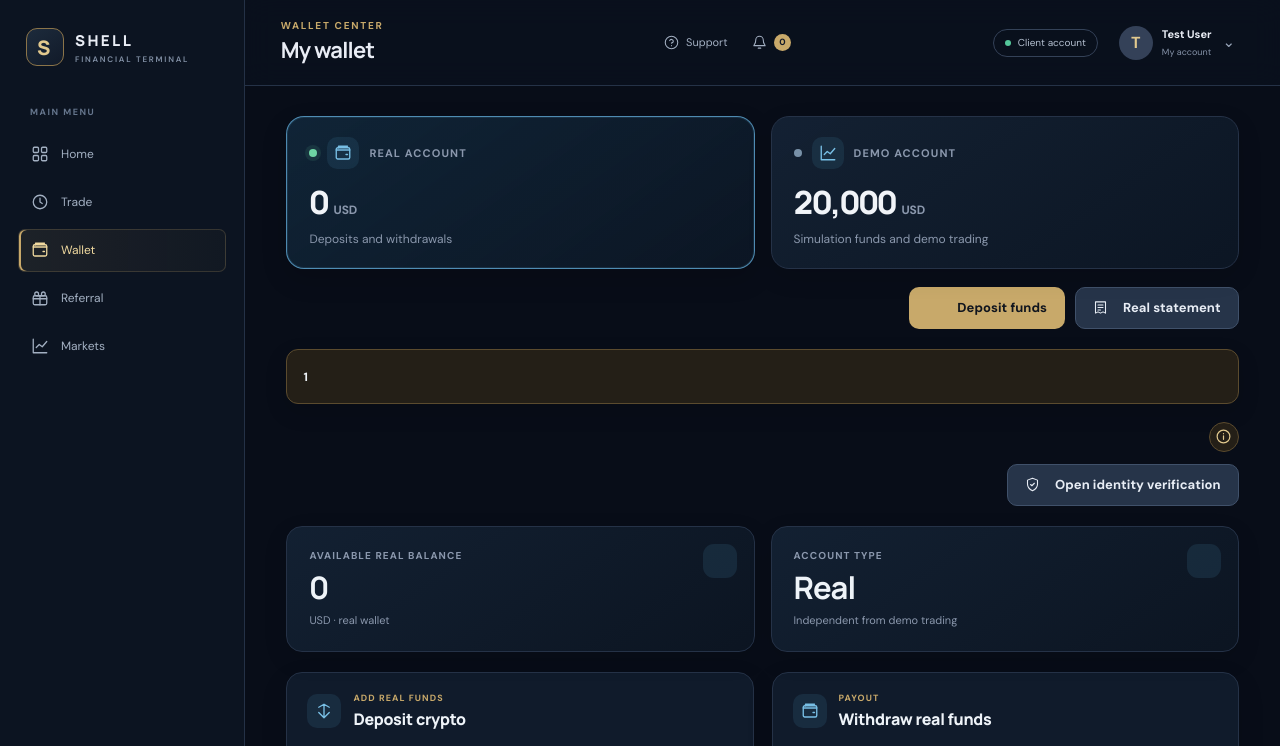
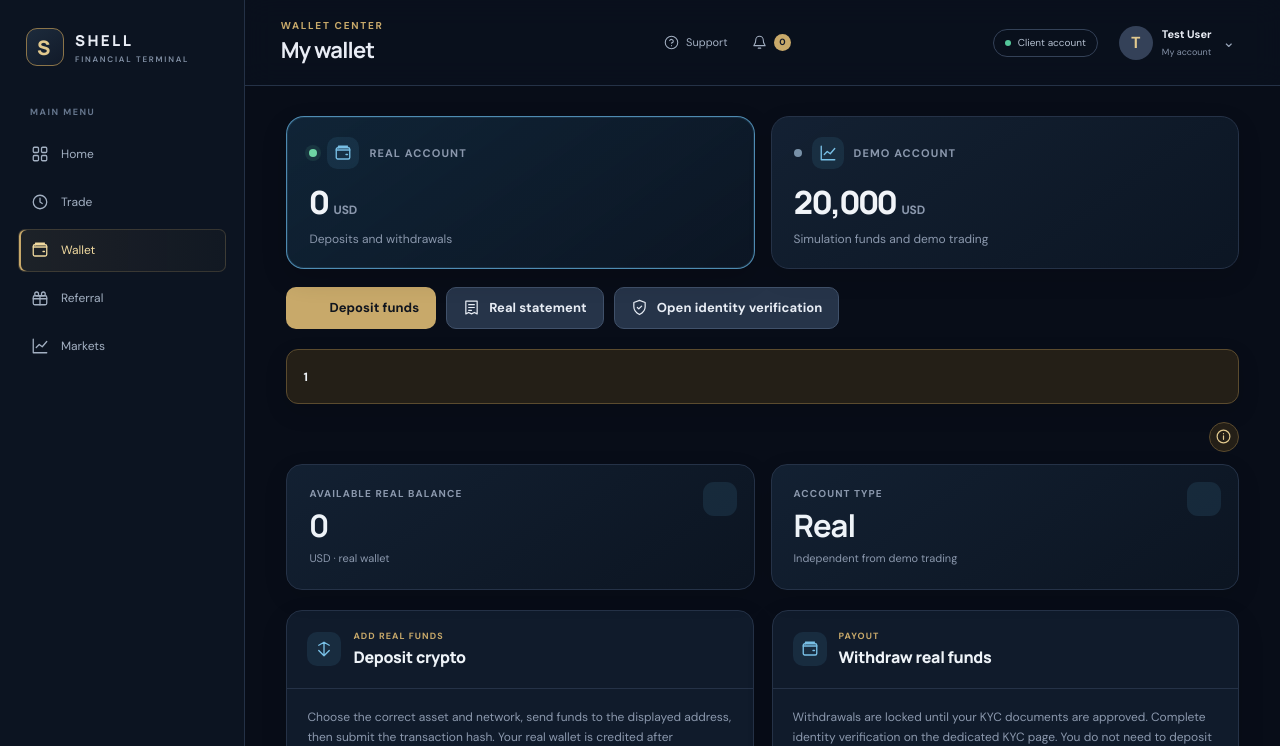
Before and after one commit to anorbert/shell, a Laravel app: page /wallet-requests in a window 1280 px wide. Shown: the top 746 px of the page. Run offline with Laravel 12, Linux system fonts and the light colour scheme; the visitor is signed in with stand-in values (Sample User, id 1); data comes from the database, SQL or seed files in the repository; tables that the repository leaves empty hold one stand-in row (values such as "Sample post"); style sheets or scripts are compiled from the project's sources.

Commit message:
Align real wallet primary actions in one toolbar

```diff
--- a/resources/views/client/wallet-requests.blade.php
+++ b/resources/views/client/wallet-requests.blade.php
@@ -89,7 +89,9 @@
 .wallet-page .wallet-account-option>strong{display:block;margin:8px 0 2px;font-size:clamp(25px,3vw,32px);line-height:1.15;letter-spacing:-.035em}
 .wallet-page .wallet-account-option>strong small{font-size:12px;font-weight:700;letter-spacing:0}
 .wallet-page .wallet-account-hint{display:block;line-height:1.5}
-.wallet-page .page-action-row{gap:10px;margin:0 0 20px}
+.wallet-page .page-action-row{display:flex;flex-wrap:wrap;align-items:center;justify-content:flex-start;gap:10px;margin:0 0 20px}
+.wallet-page .page-action-row>.button{box-sizing:border-box;display:inline-flex;flex:0 0 auto;align-items:center;justify-content:center;gap:9px;min-height:44px;padding:0 16px;line-height:1.2;white-space:nowrap;text-align:center}
+.wallet-page .page-action-row>.button svg{display:block;flex:0 0 17px;width:17px;height:17px;margin:0;vertical-align:initial}
 .wallet-page .page-action-row .button{display:inline-flex;align-items:center;justify-content:center;min-height:42px;padding:10px 16px;border-radius:10px;font-weight:750}
 .wallet-page .notice-banner{margin:0 0 18px;padding:14px 16px;line-height:1.55}
 .wallet-page .metric-grid{display:grid;grid-template-columns:repeat(2,minmax(0,1fr));gap:16px;margin:0 0 20px}
@@ -181,6 +183,9 @@
         <a href="#demo-topup-form" class="button button-primary"><svg class="nav-icon"><use href="#i-plus"/></svg> Add demo funds</a>
     @endif
     <a href="{{ route('statement.index', ['wallet' => $selectedAccount === 'demo' ? 'PAPER_WALLET' : 'REAL_WALLET']) }}" class="button button-secondary"><svg class="nav-icon"><use href="#i-receipt"/></svg> {{ ucfirst($selectedAccount) }} statement</a>
+    @if($selectedAccount === 'real')
+        <a href="{{ route('kyc.index') }}" class="button button-secondary"><svg class="nav-icon"><use href="#i-shield"/></svg> Open identity verification</a>
+    @endif
 </div>
 @if(session('status'))<div class="notice-banner"><div><strong>{{ session('status') }}</strong></div></div>@endif
 @if($errors->any())<div class="notice-banner"><div><strong>Check the submitted details</strong><p>{{ $errors->first() }}</p></div></div>@endif
@@ -203,7 +208,6 @@
     </section>
 @else
     <x-client-attention title="Real wallet" tag="REAL ACCOUNT"><p>Deposit and withdrawal requests are recorded here. Deposits are credited after transaction verification. Withdrawals are processed after identity approval and operations review.</p></x-client-attention>
-    <div class="page-action-row"><a class="button button-secondary" href="{{ route('kyc.index') }}"><svg class="nav-icon"><use href="#i-shield"/></svg> Open identity verification</a></div>
     <div class="metric-grid wallet-detail-metrics">
         <article class="metric-card"><span class="metric-label">AVAILABLE REAL BALANCE</span><strong>@money($selectedBalance)</strong><small>{{ $currency }} · real wallet</small></article>
         <article class="metric-card"><span class="metric-label">ACCOUNT TYPE</span><strong>Real</strong><small>Independent from demo trading</small></article>
```
